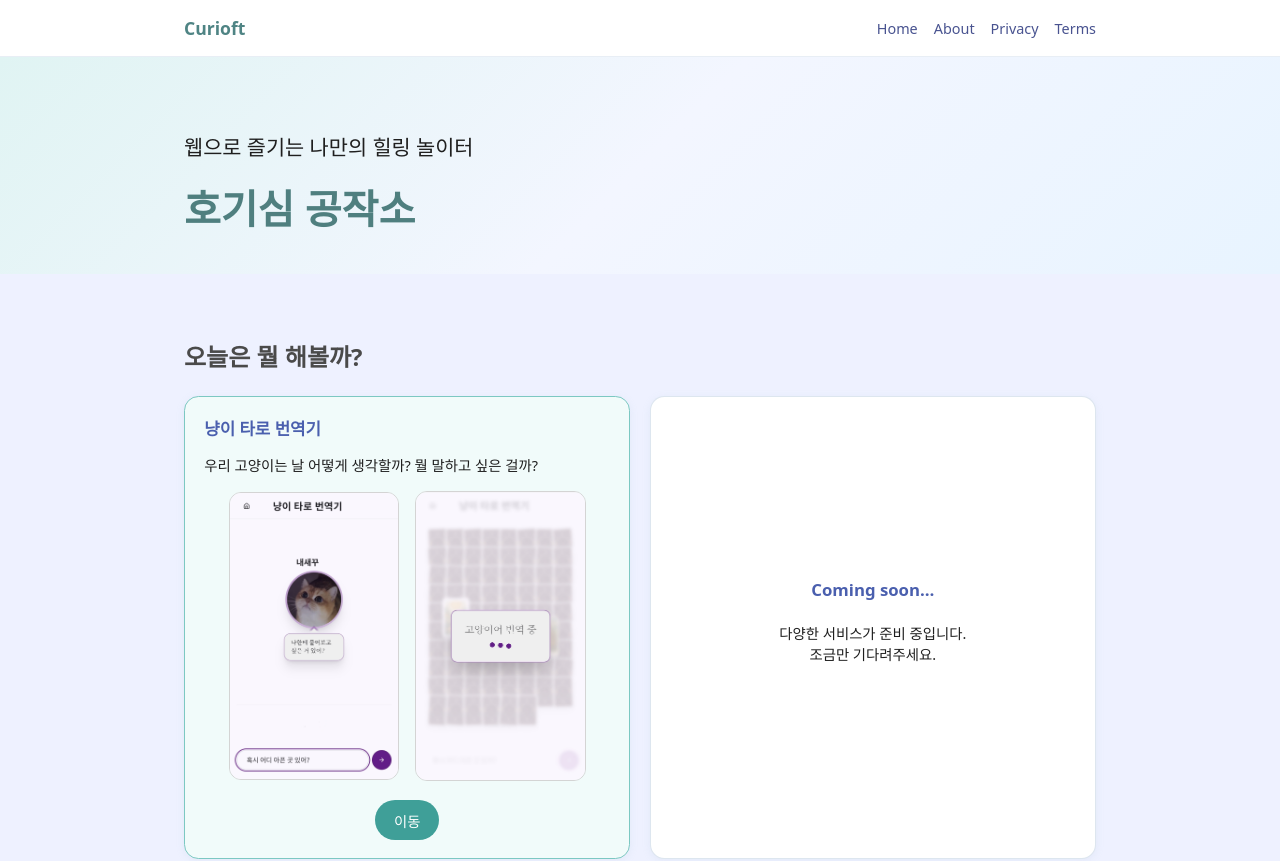
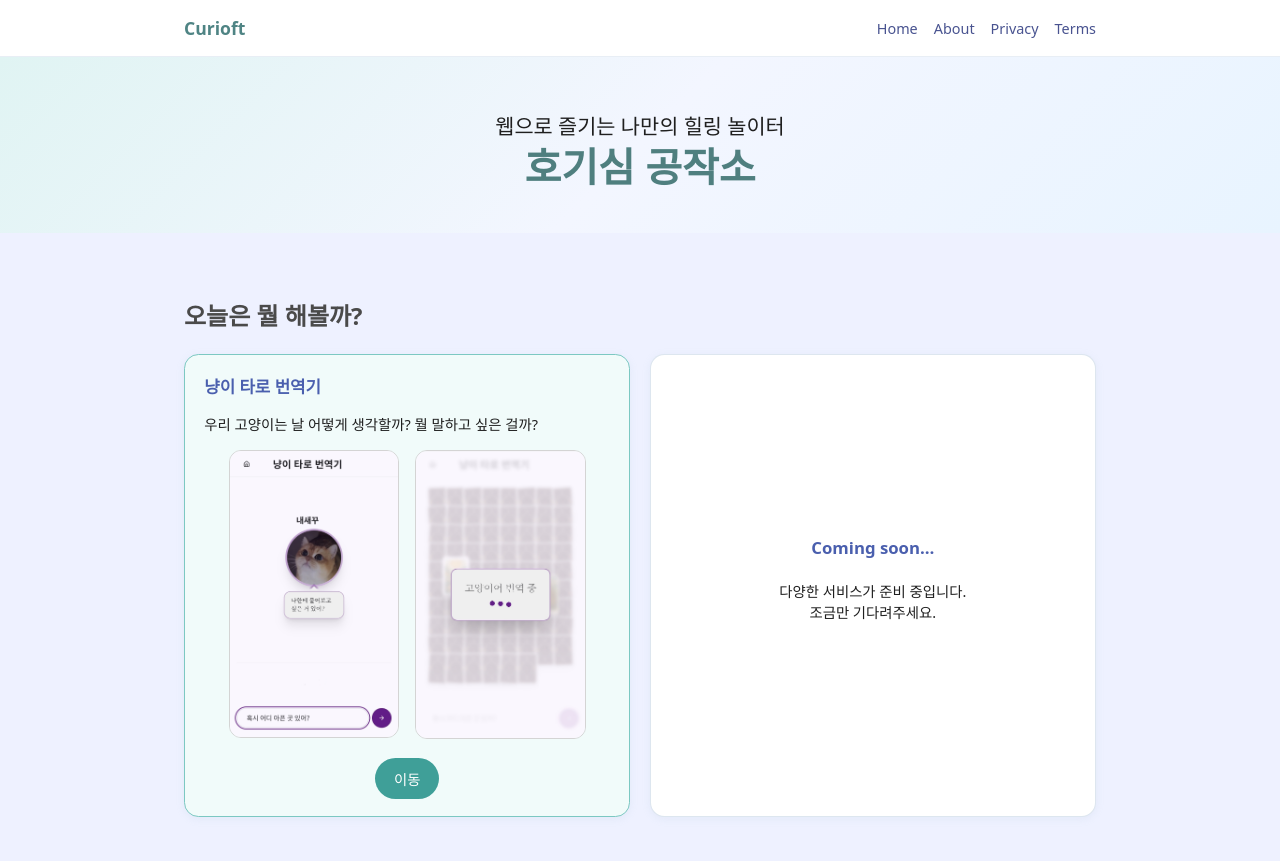
Before and after one commit to pikaak/Curioft_Site, a Next.js app: page / in a window 1280 px wide. Shown: the top 861 px of the page. Built offline with nearby package versions, Linux system fonts and the light colour scheme; a web font is replaced by a local one.

Commit message:
Update layout.css

```diff
--- a/styles/layout.css
+++ b/styles/layout.css
@@ -101,6 +101,11 @@
   gap: 1.5rem;
 }
 
+/* ⭐ HERO 텍스트 전체 중앙 정렬 */
+.hero-text {
+  text-align: center;
+}
+
 /* ⭐ IBM Plex Sans KR 적용 (호기심 공작소) */
 .hero-text h1 {
   font-size: 2.2rem;
@@ -116,6 +121,7 @@
   font-size: 1.3rem;
   line-height: 1.6;
   max-width: 640px;
+  margin: 0 auto;  /* 중앙 블록 정렬 보정 */
   font-family: 'IBM Plex Sans KR', system-ui, sans-serif;
 }
 
```
